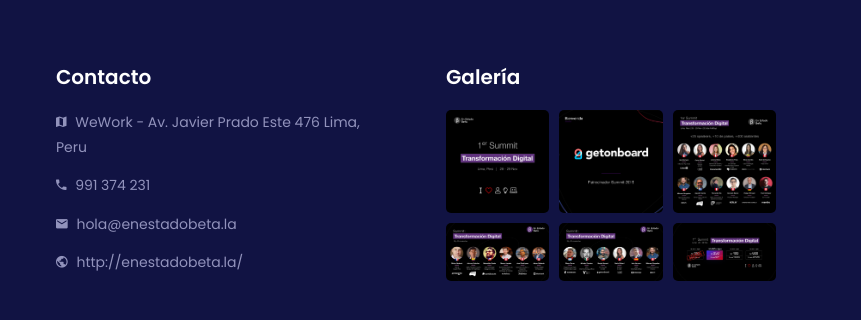
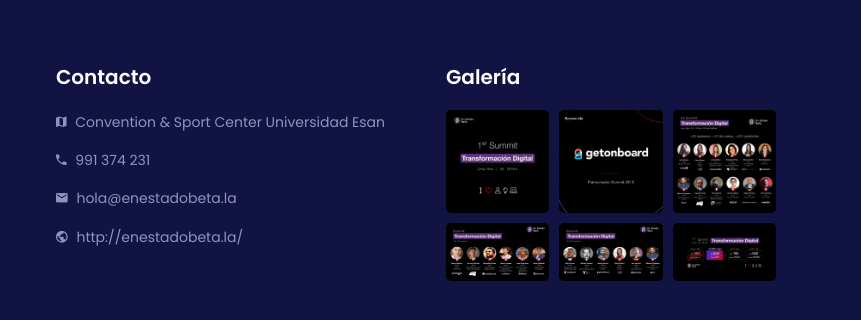
Before and after one commit to ValeriaBE/Summit, a website: page confer/speakers.html in a window 1280 px wide. Shown: the part 3509-3829 px from the top of the page, 419-1280 px from the left. Drawn offline with Linux system fonts and the light colour scheme.

Commit message:
changing address

```diff
--- a/confer/speakers.html
+++ b/confer/speakers.html
@@ -647,7 +647,7 @@
               <div class="single-footer-widget mb-60 wow fadeInUp" data-wow-delay="300ms">
                 <h5 class="widget-title">Contacto</h5>
                 <div class="footer-contact-info">
-                  <p><i class="zmdi zmdi-map"></i> WeWork - Av. Javier Prado Este 476 Lima, Peru</p>
+                  <p><i class="zmdi zmdi-map"></i> Convention & Sport Center Universidad Esan</p>
                   <p><i class="zmdi zmdi-phone"></i> 991 374 231</p>
                   <p><i class="zmdi zmdi-email"></i> hola@enestadobeta.la</p>
                   <p><i class="zmdi zmdi-globe"></i> http://enestadobeta.la/</p>
```
